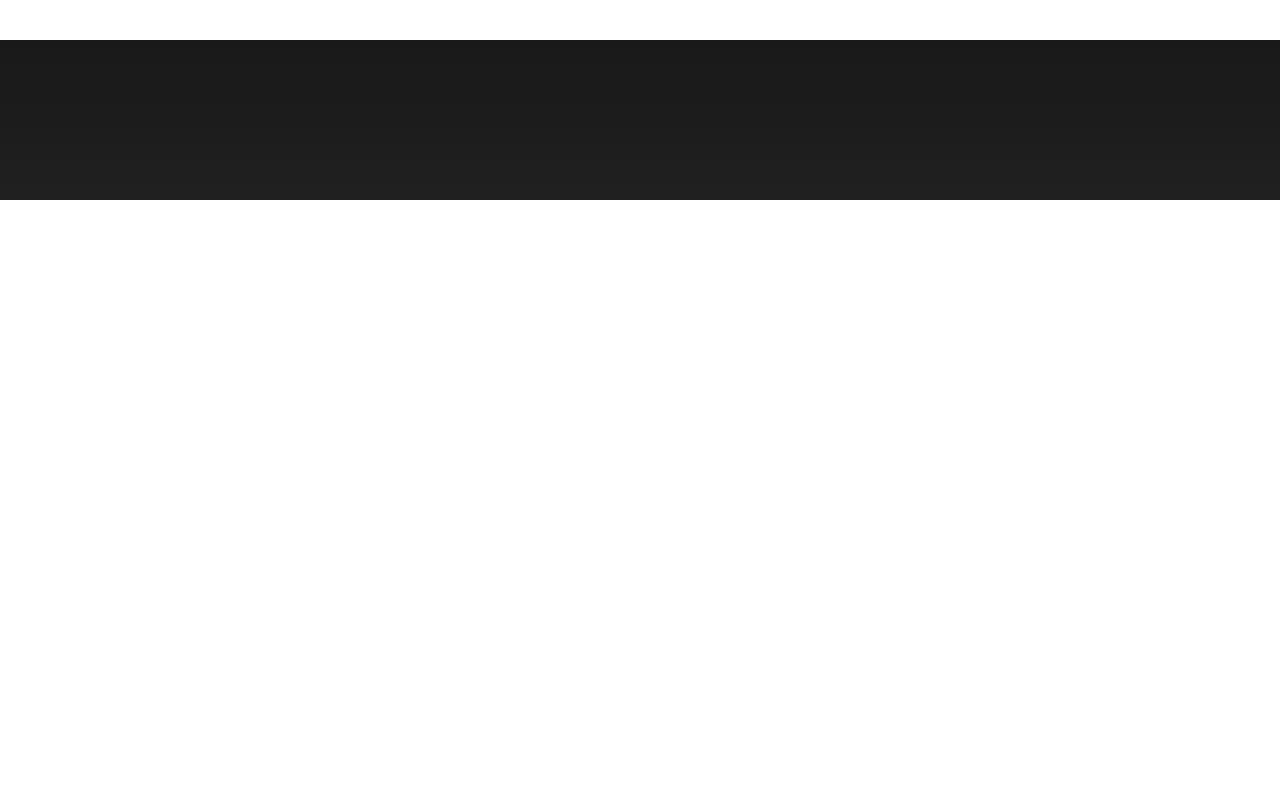
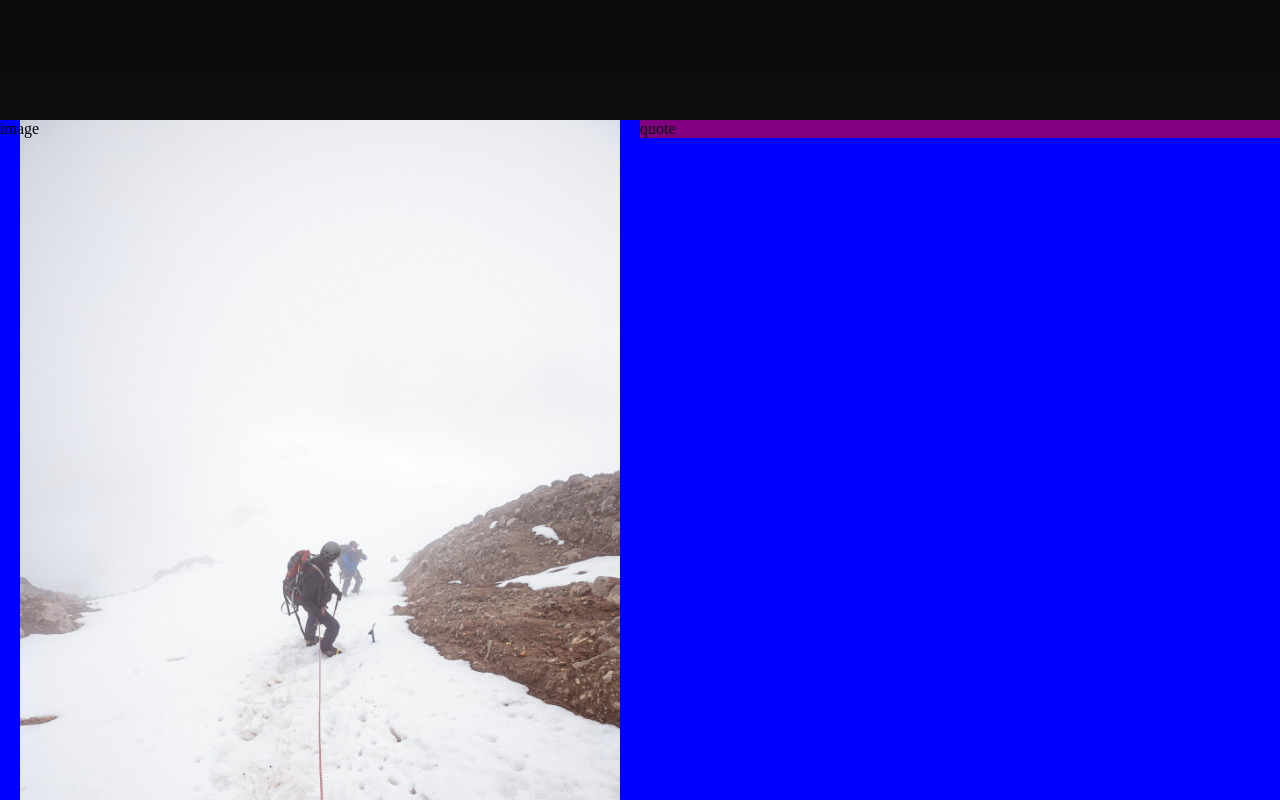
Before and after one commit to matthewhiggins415/mernfrontend, a React (Create React App) app: page / in a window 1280 px wide. Shown: the part 600-1400 px from the top of the page. Before the commit the page ends 800 px from the top, so only its background shows below. Built offline with nearby package versions, Linux system fonts and the light colour scheme.

Commit message:
added image to landing.

```diff
--- a/src/screens/Landing.js
+++ b/src/screens/Landing.js
@@ -1,5 +1,5 @@
 import React from 'react';
-import { Container, Hero, TitleWrapper, TopTitle, BottomTitle, SweetTitle, AskSection } from '../styles/screens/LandingScreen.styles'
+import { Container, Hero, TitleWrapper, TopTitle, BottomTitle, SweetTitle, AskSection, AskSectionLeft,  AskSectionRight } from '../styles/screens/LandingScreen.styles'
 
 const Landing = () => {
   return (
@@ -15,7 +15,8 @@
         </TitleWrapper>
       </Hero>
       <AskSection>
-        <h1>Join for free</h1>
+        <AskSectionLeft>image</AskSectionLeft>
+        <AskSectionRight>quote</AskSectionRight>
       </AskSection>
     </Container>
   )
--- a/src/styles/screens/LandingScreen.styles.js
+++ b/src/styles/screens/LandingScreen.styles.js
@@ -1,4 +1,5 @@
 import styled from 'styled-components';
+import img from '../../assets/mountain.jpg'
 
 export const Container = styled.div`
   min-height: 90vh;
@@ -9,7 +10,7 @@
 
 export const Hero = styled.div`
   width: 100%;
-  min-height: 40vh;
+  min-height: 80vh;
   color: lightgreen;
   display: flex;
   align-items: center;
@@ -80,7 +81,23 @@
   }
 `
 export const AskSection = styled.div`
-  min-height: 30vh;
+  min-height: 90vh;
   width: 100%;
-  background-color: white;
+  background-color: blue;
+  display: flex;
 `
+
+export const AskSectionLeft = styled.image`
+  height: 900px;
+  width: 50vw;
+  background-image: url(${img});
+  background-repeat: no-repeat;
+  background-position: center;
+  background-size: contain;
+`
+
+export const AskSectionRight = styled.div`
+  width: 50%;
+  height: 100%;
+  background-color: purple;
+`
```
Also changed, not shown: src/assets/mountain.jpg (added).
